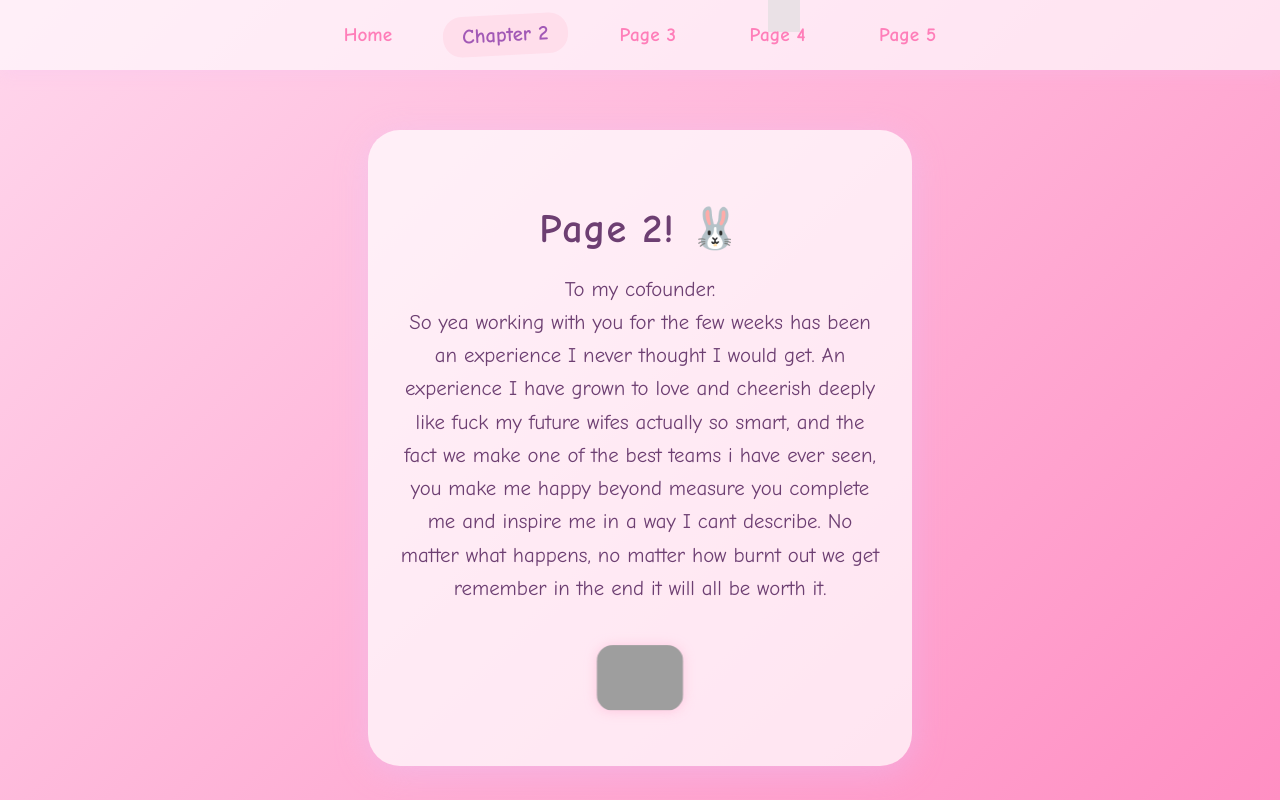
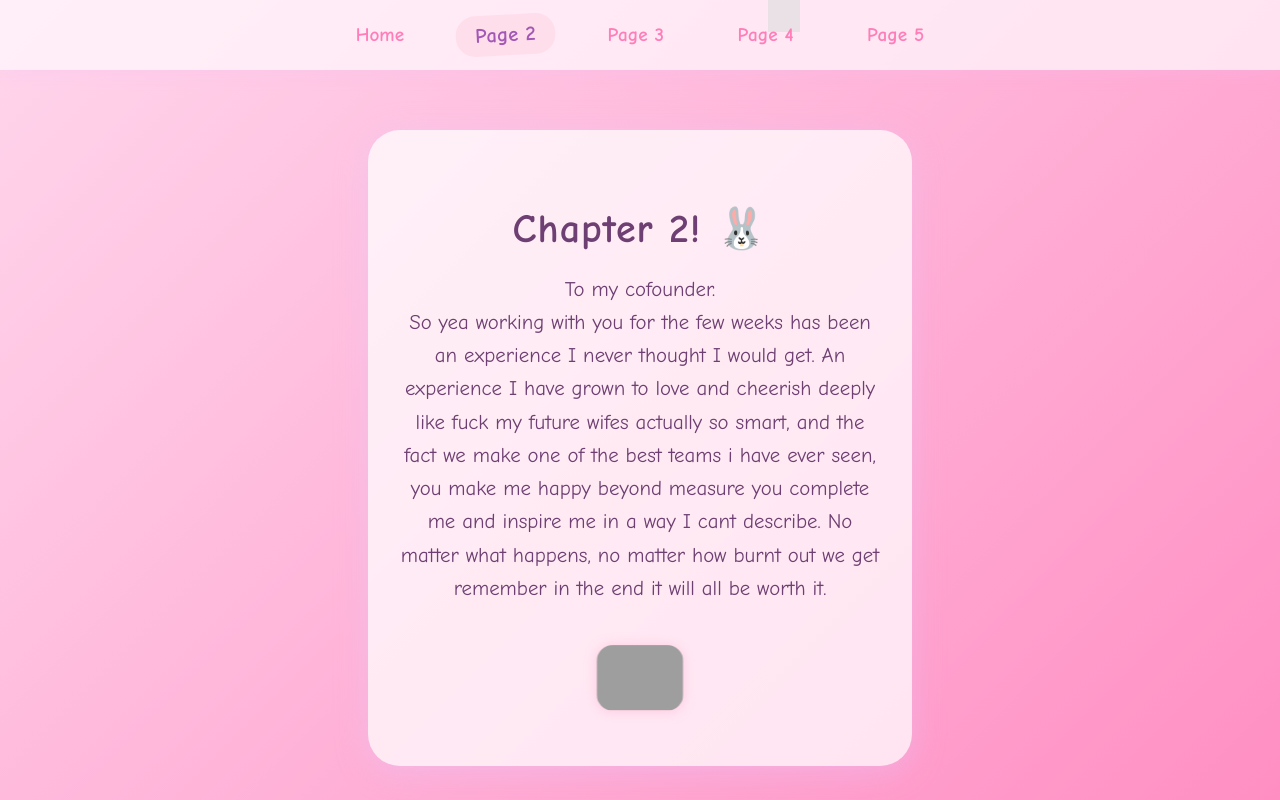
Before and after one commit to Mr-McSizzle/unityweb, a plain HTML site: page page2.html in a window 1280 px wide. Drawn offline with Linux system fonts and the light colour scheme; grey boxes are pictures that could not be loaded.

Commit message:
Update page2.html

```diff
--- a/page2.html
+++ b/page2.html
@@ -11,13 +11,13 @@
 <body>
   <nav>
     <a href="index.html">Home</a>
-    <a href="page2.html" class="active">Chapter 2</a>
+    <a href="page2.html" class="active">Page 2</a>
     <a href="page3.html">Page 3</a>
     <a href="page4.html">Page 4</a>
     <a href="page5.html">Page 5</a>
   </nav>
   <div class="container">
-    <h1>Page 2! 🐰</h1>
+    <h1>Chapter 2! 🐰</h1>
     <p>To my cofounder. <br>
     So yea working with you for the few weeks has been an experience I never thought I would get. An experience I have grown to love and cheerish deeply like fuck my future wifes actually so smart, and the fact we make one of the best teams i have ever seen, you make me happy beyond measure you complete me and inspire me in a way I cant describe. No matter what happens, no matter how burnt out we get remember in the end it will all be worth it.</p>
     <img src="https://em-content.zobj.net/source/twitter/376/rabbit-face_1f430.png" alt="Bunny" class="cute-img">
```
